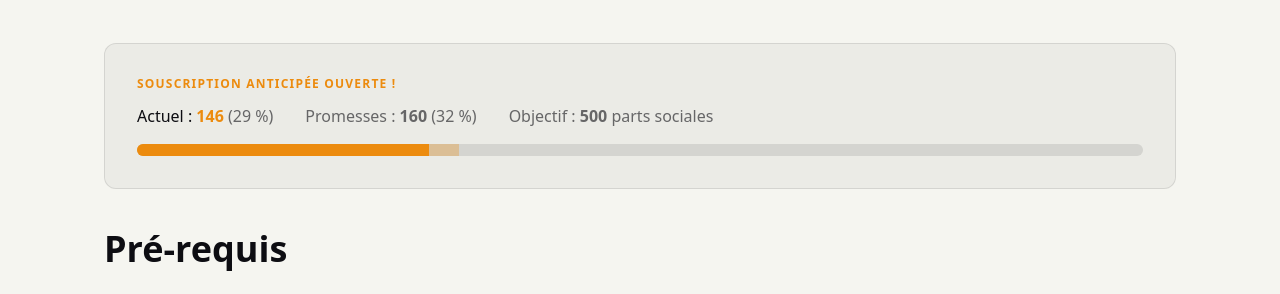
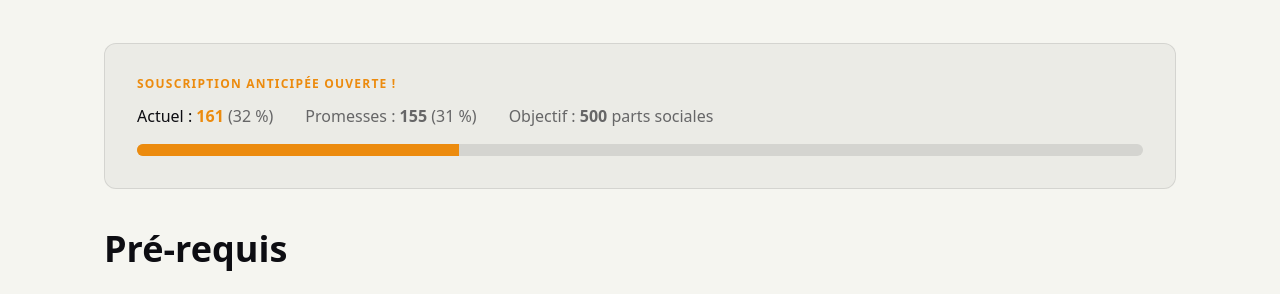
Before and after one commit to tygamesbzh/tygamesbzh.github.io, a Jekyll site: the page built from _pages_fr/invest.md, in a window 1280 px wide and 900 px high. Shown: the part 394-688 px from the top of the window. Built offline with Jekyll 4.4.1, drawn with Linux system fonts in a browser that asks for light colours.

Commit message:
Update _config.yml

```diff
--- a/_config.yml
+++ b/_config.yml
@@ -20,8 +20,8 @@ address:
 subscription:
   enabled: true
   goal: 500
-  acquired: 146
-  in_progress: 160
+  acquired: 161
+  in_progress: 155
 
 social:
   bluesky: https://bsky.app/profile/ty.games
```
